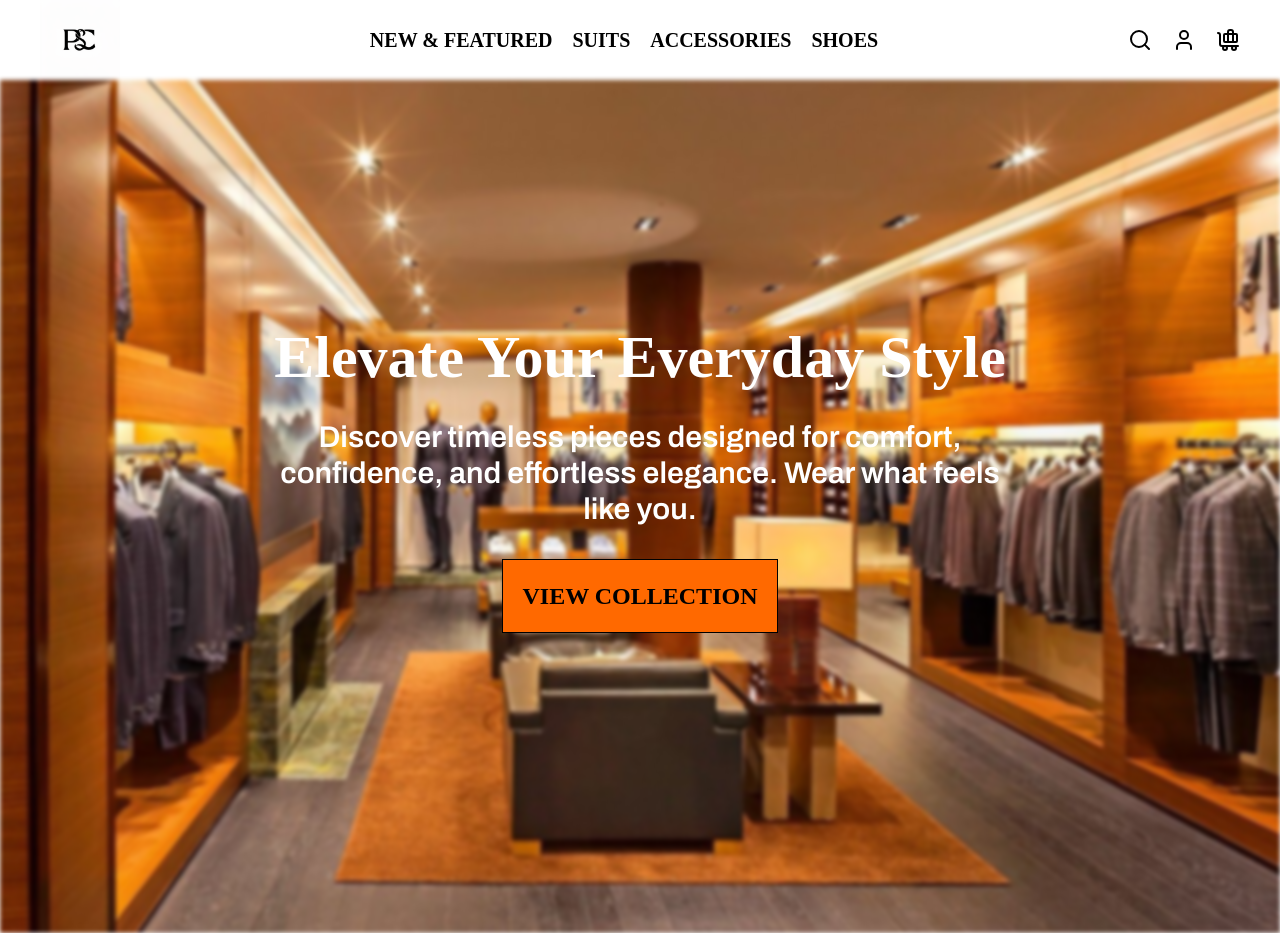
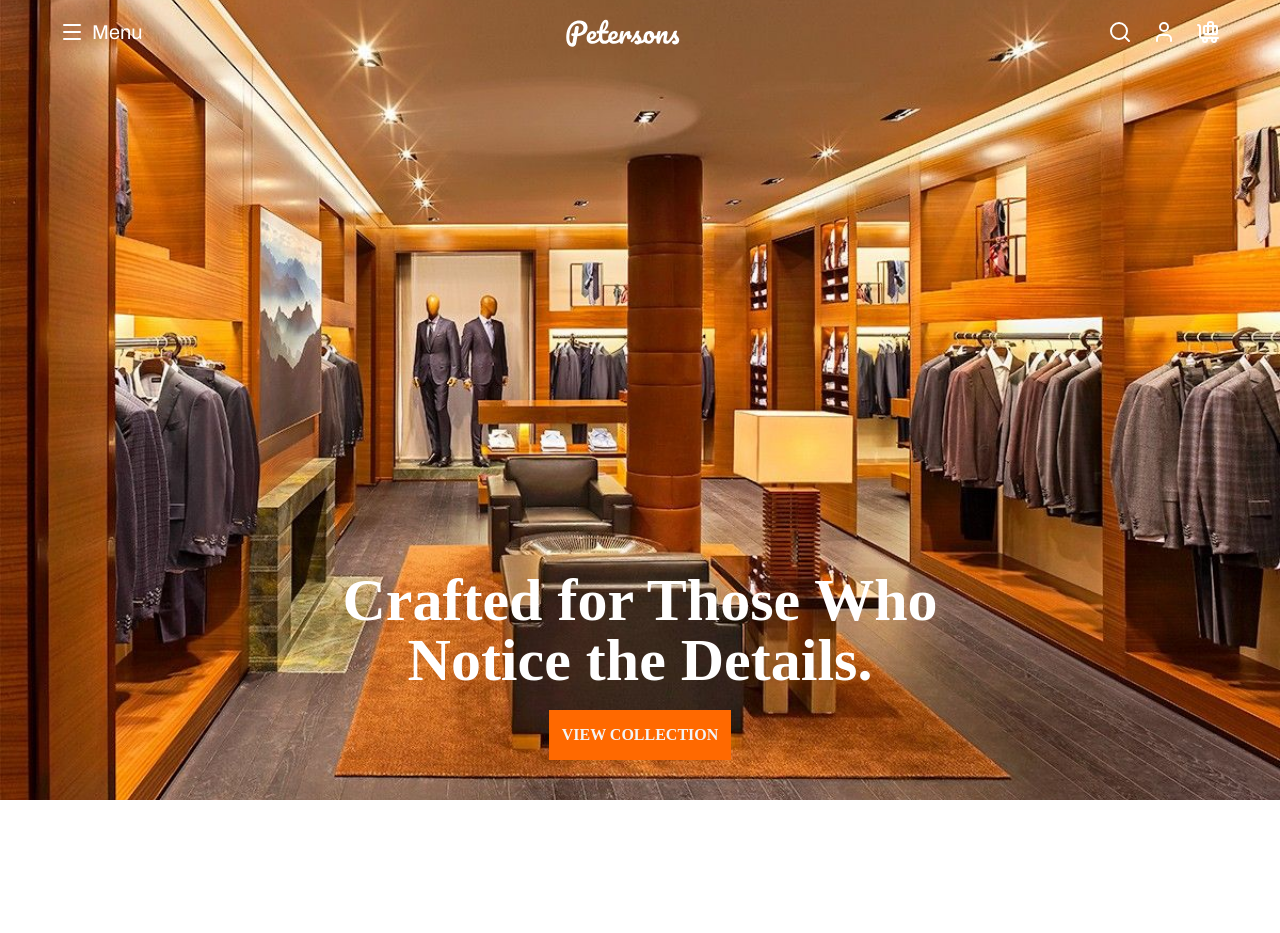
Before and after one commit to yellowrevolver22/Petersons-DC, a React (Vite) app: page / in a window 1280 px wide. After the commit the page ends 800 px from the top, so only its background shows below. Built offline with nearby package versions, Linux system fonts and the light colour scheme; a web font is replaced by a local one.

Commit message:
fixed banner and navbar

```diff
--- a/package.json
+++ b/package.json
@@ -11,11 +11,13 @@
   },
   "dependencies": {
     "@tailwindcss/vite": "^4.2.2",
+    "framer-motion": "^12.38.0",
     "lucide": "^1.11.0",
     "lucide-react": "^1.11.0",
     "react": "^19.2.4",
     "react-dom": "^19.2.4",
-    "tailwindcss": "^4.2.2"
+    "tailwindcss": "^4.2.2",
+    "vite-plugin-svgr": "^5.2.0"
   },
   "devDependencies": {
     "@babel/core": "^7.29.0",
--- a/src/components/Banner.tsx
+++ b/src/components/Banner.tsx
@@ -2,15 +2,12 @@ export default function Banner(){
   return (
     <main className="relative h-screen">
       <div className="absolute w-full">
-        <img className="w-full h-full object-cover blur-[2px]" src="/banner-photo.jpg"></img>
+        <img className="w-full h-screen object-cover" src="/banner-photo.jpg"></img>
       </div>
-      <div className="absolute text-white font-semibold z-10 inset-0 flex flex-col items-center justify-center gap-8">
-        <h1 className="text-6xl font-playfair">Elevate Your Everyday Style</h1>
-        <p className="text-3xl w-3xl text-center font-archivo">
-          Discover timeless pieces designed for comfort, confidence, and effortless elegance.
-          Wear what feels like you.
-        </p>
-        <button className="p-5 text-2xl bg-orange-500 font-namdhingo text-black border border-black hover:bg-transparent hover:border-orange-500 hover:text-orange-500 transition cursor-pointer">VIEW COLLECTION</button>
+      <div className="absolute text-white font-semibold z-10 inset-0 flex flex-col items-center justify-end gap-5">
+        <h1 className="w-2xl text-center text-6xl font-playfair">Crafted for Those Who Notice the Details.</h1>
+        <button className="p-3 text-md bg-orange-500 font-namdhingo text-gray-100 border border-orange-500 hover:bg-transparent
+         hover:border-orange-500 hover:text-orange-500 transition duration-300 cursor-pointer mb-10">VIEW COLLECTION</button>
       </div>
     </main>
   )
--- a/src/components/Navbar.tsx
+++ b/src/components/Navbar.tsx
@@ -1,23 +1,40 @@
-import logoImage from '/PETERSONS-logo.png'
-import { BaggageClaim, Search, User } from 'lucide-react'
+import { useEffect, useState } from 'react';
+import LogoImage from '../assets/icon.svg?react'
+import { BaggageClaim, Menu, Search, User } from 'lucide-react'
 
-export default function Navbar(){
+export default function Navbar() {
+  const [visible, setVisible] = useState(false);
+
+  useEffect(() => {
+    const handleScroll = () => {
+      setVisible(window.scrollY > 10) //check if scroll y is more than 10 px means it moved
+    }
+    window.addEventListener('scroll', handleScroll);
+    return () => { window.removeEventListener('scroll', handleScroll) }
+  }, [])
+
+
   return (
     <nav>
-      <div className='flex justify-between items-center px-10 text-xl z-10'>
-      <div className='w-20'>
-        <img className='w-full h-full object-cover' src={logoImage}></img>
+      <div className={`w-full flex justify-between items-center px-15 py-2 text-xl z-20 fixed top-0
+      transition duration-300 ${visible ? 'bg-white' : 'bg-transparent text-white'}`}>
+        <div className='flex gap-2 items-center'>
+          <span><Menu></Menu></span>
+          <span className='font-archivo'>Menu</span>
         </div>
-      <div className='flex gap-5 font-playfair'>
+        {/* <div className='flex gap-5 font-playfair'>
           <span className='navItems navItems:hover'>NEW & FEATURED</span>
           <span className='navItems navItems:hover'>SUITS</span>
           <span className='navItems navItems:hover'>ACCESSORIES</span>
           <span className='navItems navItems:hover'>SHOES</span>
+        </div> */}
+        <div className='w-30'>
+          <LogoImage className={`w-30 h-auto ${visible ? 'text-black' : 'text-white'}`}></LogoImage>
         </div>
         <div className='flex gap-5'>
-        <span className='cursor-pointer'><Search/></span>
-        <span className='cursor-pointer'><User/></span>
-        <span className='cursor-pointer'><BaggageClaim/></span>
+          <span className='cursor-pointer'><Search /></span>
+          <span className='cursor-pointer'><User /></span>
+          <span className='cursor-pointer'><BaggageClaim /></span>
         </div>
       </div>
     </nav>
--- a/vite.config.ts
+++ b/vite.config.ts
@@ -2,6 +2,7 @@ import { defineConfig } from 'vite'
 import react, { reactCompilerPreset } from '@vitejs/plugin-react'
 import babel from '@rolldown/plugin-babel'
 import tailwindcss from '@tailwindcss/vite'
+import svgr from 'vite-plugin-svgr'
 
 
 // https://vite.dev/config/
@@ -10,5 +11,6 @@ export default defineConfig({
     react(),
     babel({ presets: [reactCompilerPreset()] }),
     tailwindcss(),
+    svgr(),
   ],
 })
```
Also changed, not shown: src/assets/icon.svg (added), 1 other file (tests, documents, lock files or other folders). Lines whose indentation alone changed are shown as unchanged.
